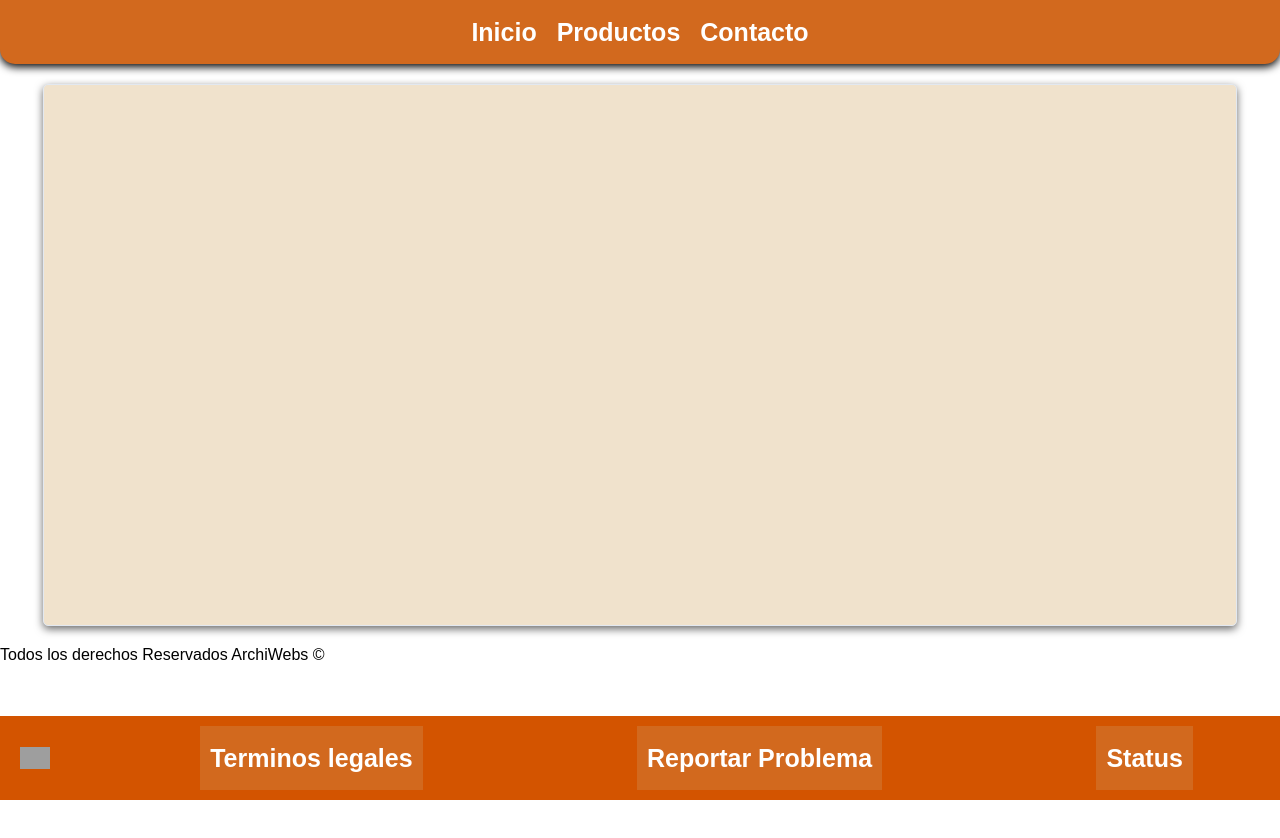
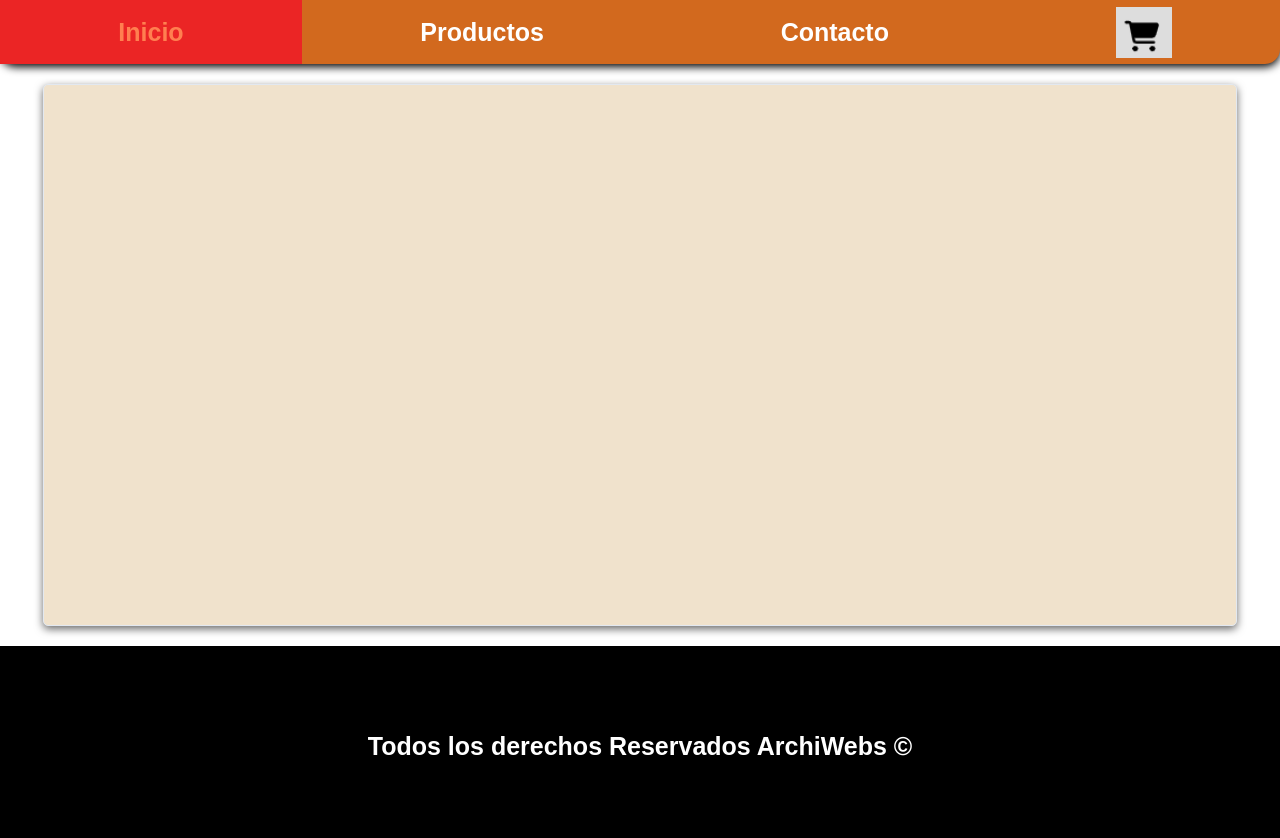
Before and after one commit to WilianZela/StoreGoFrontend, a plain HTML site: page index.html in a window 1280 px wide. Before the commit the page ends 800 px from the top, so only its background shows below. Drawn offline with Linux system fonts and the light colour scheme; grey boxes are pictures that could not be loaded.

Commit message:
imagen carrito de compras

```diff
--- a/css/style.css
+++ b/css/style.css
@@ -73,6 +73,7 @@ a:hover {
 	transition: all 1s ease;
 	padding-left: 10px;
 	padding-right: 10px;
+	flex-grow: 1;
 }
 .elemento:hover {
 	transition: all 1s ease;
@@ -143,32 +144,13 @@ a:hover {
   	background-position: center top;
   	text-align: center;
 }
-.footer-content{
+.carrito {
 	display: flex;
 	align-items: center;
-	justify-content: space-between;
-	gap: 25px;
+	flex-direction: row;
+	flex-grow: 1;
+	justify-content: center;
 }
-.footer-img {
-  max-width: 30px;
-  height: auto;
-  display: block;
-  margin-right: 18px;
-  margin-bottom: 0;
-  flex-shrink: 0;
-}
-.footer-menu{
-	display: flex;
-	flex-grow: 1;
-	justify-content: space-around;
-	align-items: center;
-}
-.footer-elemento{
-	color: white;
-	text-decoration: dotted;
-	font-weight: lighter;
-}
-
 article.portada {
 	width: 90%;
 	height: 500px;
@@ -179,6 +161,17 @@ article.portada {
 	border-radius: 5px;
 	box-shadow: rgba(0, 0, 0, 0.6) 0px 3px 8px;
 }
+.pie {
+	background-color: black;
+	color: white;
+	font-size: 25px;
+	display: flex;
+	flex-direction: row;
+	align-items: center;
+	justify-content: center;
+	font-weight: bold;
+	height: 200px;
+}
 /*//max width 576
 //min width 577 max width 768
 //min width 769 max width 992
--- a/index.html
+++ b/index.html
@@ -11,6 +11,7 @@
 		<a href="index.html" class="elemento">Inicio</a>
 		<a href="productos.html" class="elemento">Productos</a>
 		<a href="contacto.html" class="elemento">Contacto</a>
+		<a href="carrito.html" class="carrito"><img src="img\carrito.png" alt="carrito"></a>
 	</nav>
 	<div class="contenedor">
 		<article class="portada">
@@ -21,14 +22,4 @@
 		<p>Todos los derechos Reservados ArchiWebs ©</p>
 	</footer>
 </body>
-<footer class="footer">
-				<div class="footer-content">
-					<img src="img/logo_tienda_transparent.png" alt="logo_tienda" class="footer-img">
-					<nav class="footer-menu">
-						<a href="#" class="elemento">Terminos legales</a>
-						<a href="#" class="elemento">Reportar Problema</a>
-						<a href="#" class="elemento">Status</a>
-					</nav>
-				</div>
-			</footer>
 </html>
```
Also changed, not shown: img/carrito.png (added), 1 other file.
